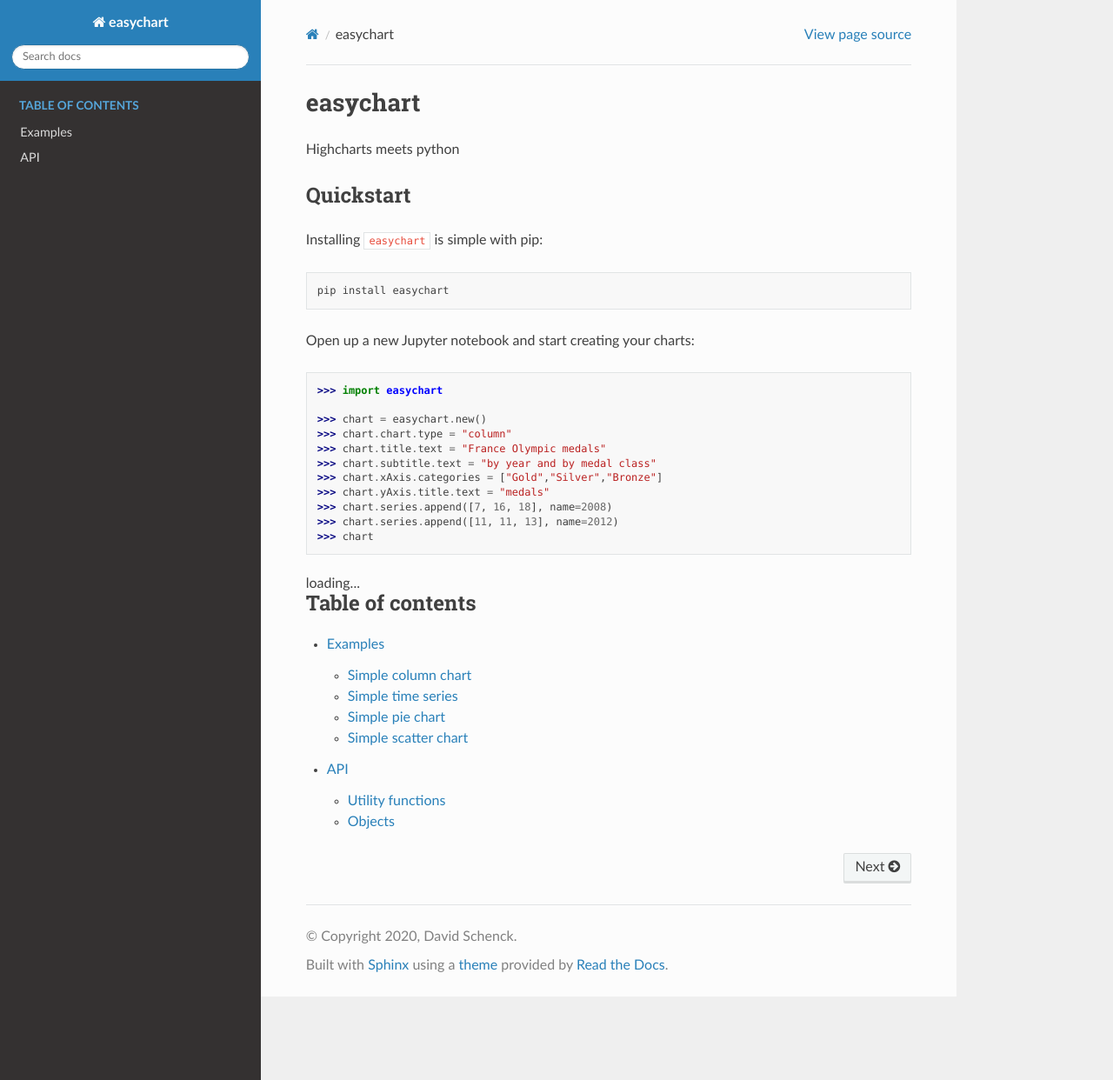
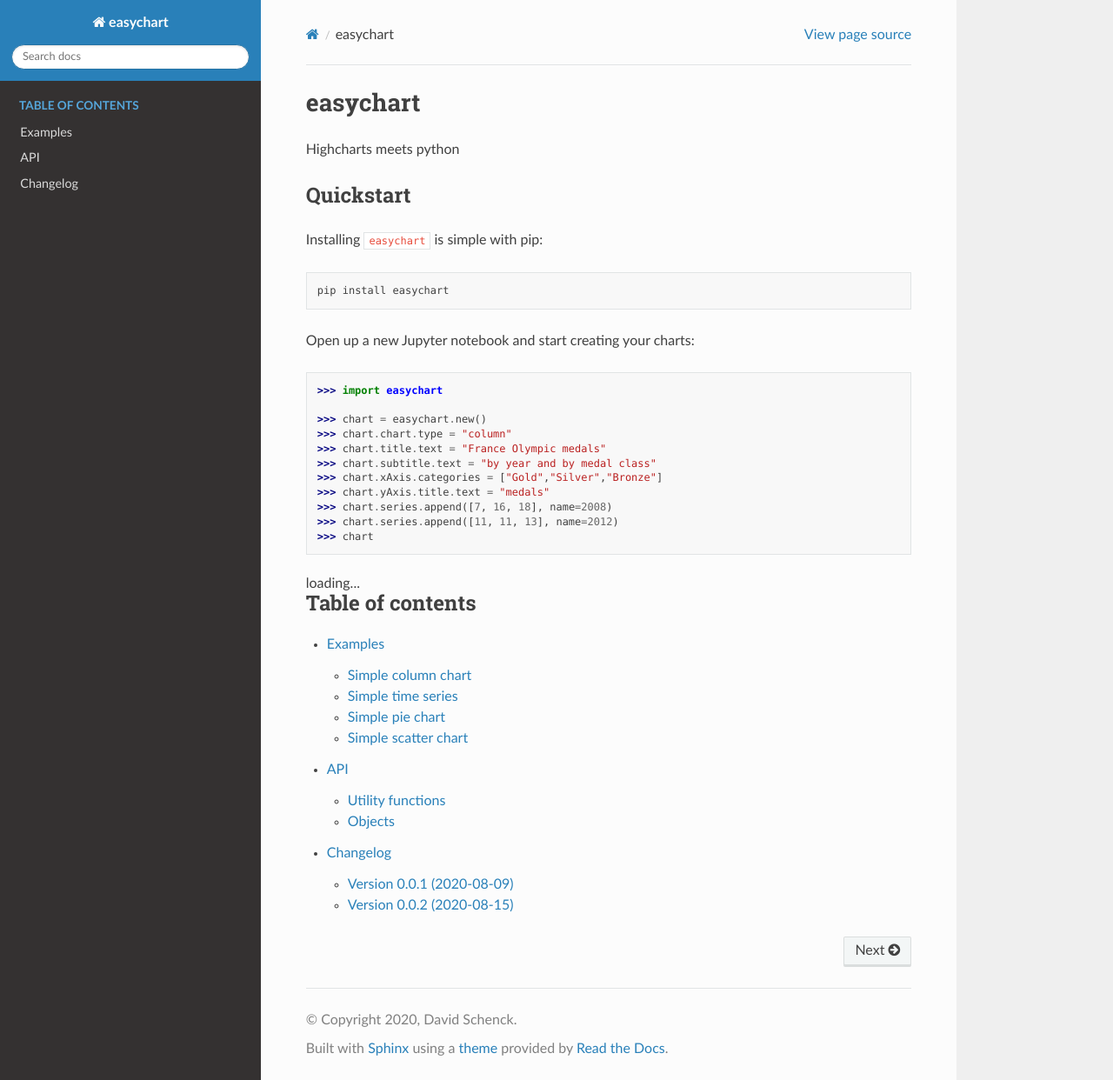
Before and after one commit to dschenck/easychart, a Sphinx documentation site: the page built from docs/index.rst, in a window 1280 px wide and 1242 px high. Shown: the whole window at 87% size. Built offline with Sphinx 7.4.7 and the Read the Docs theme 2.0.0, drawn with Linux system fonts in a browser that asks for light colours; a script that is not in the unit is left out.

Commit message:
added changelog to documentation

```diff
--- /dev/null
+++ b/docs/contents/changelog.rst
@@ -0,0 +1,11 @@
+Changelog
+===================
+
+Version 0.0.1 (2020-08-09)
+------------------------------------------
+- initial creation
+
+Version 0.0.2 (2020-08-15)
+------------------------------------------
+- added sample datasets for documentation
+- added support for numpy types in encoder
--- a/docs/index.rst
+++ b/docs/index.rst
@@ -34,3 +34,4 @@
 
    contents/examples/index
    contents/API
+   contents/changelog
```
